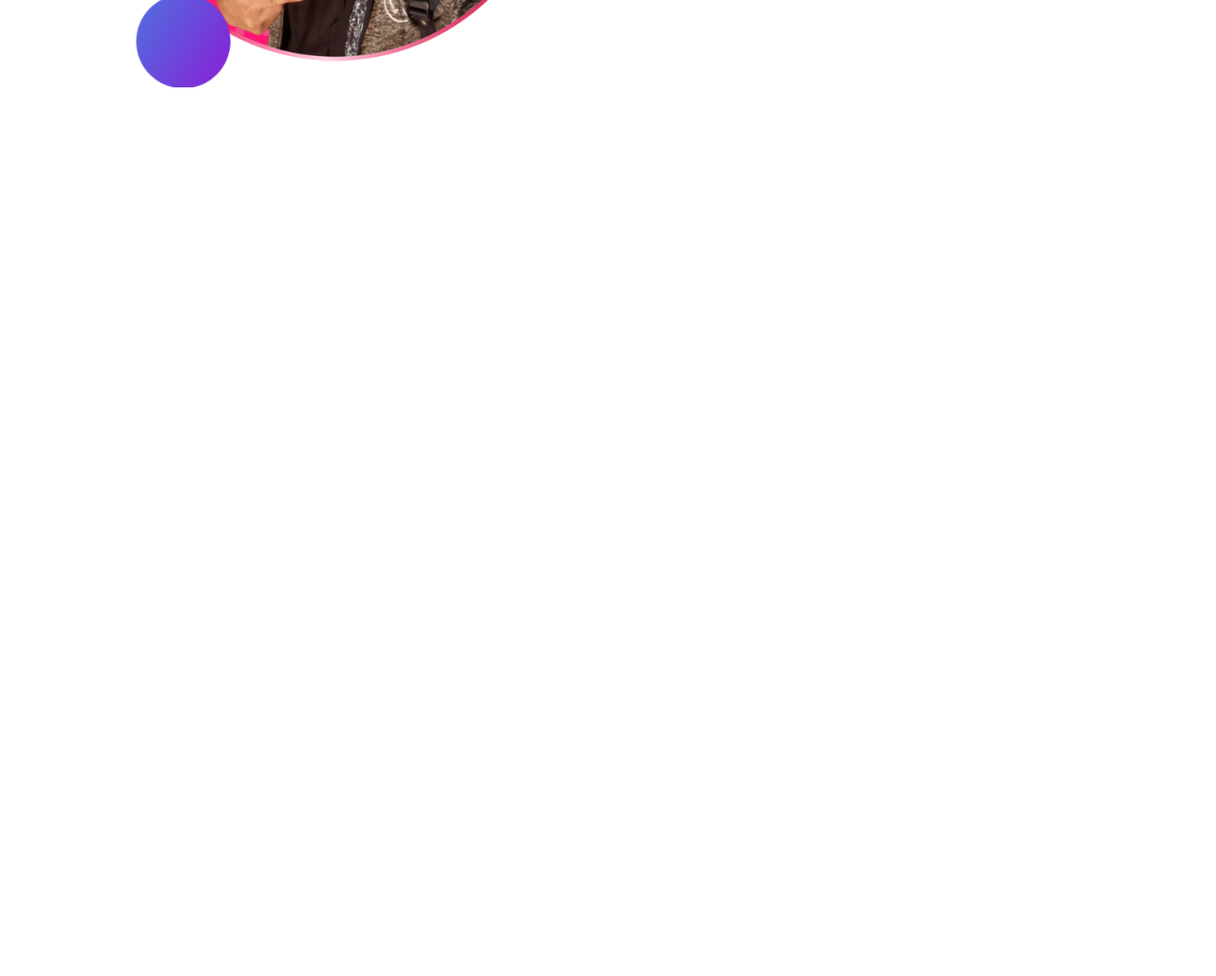
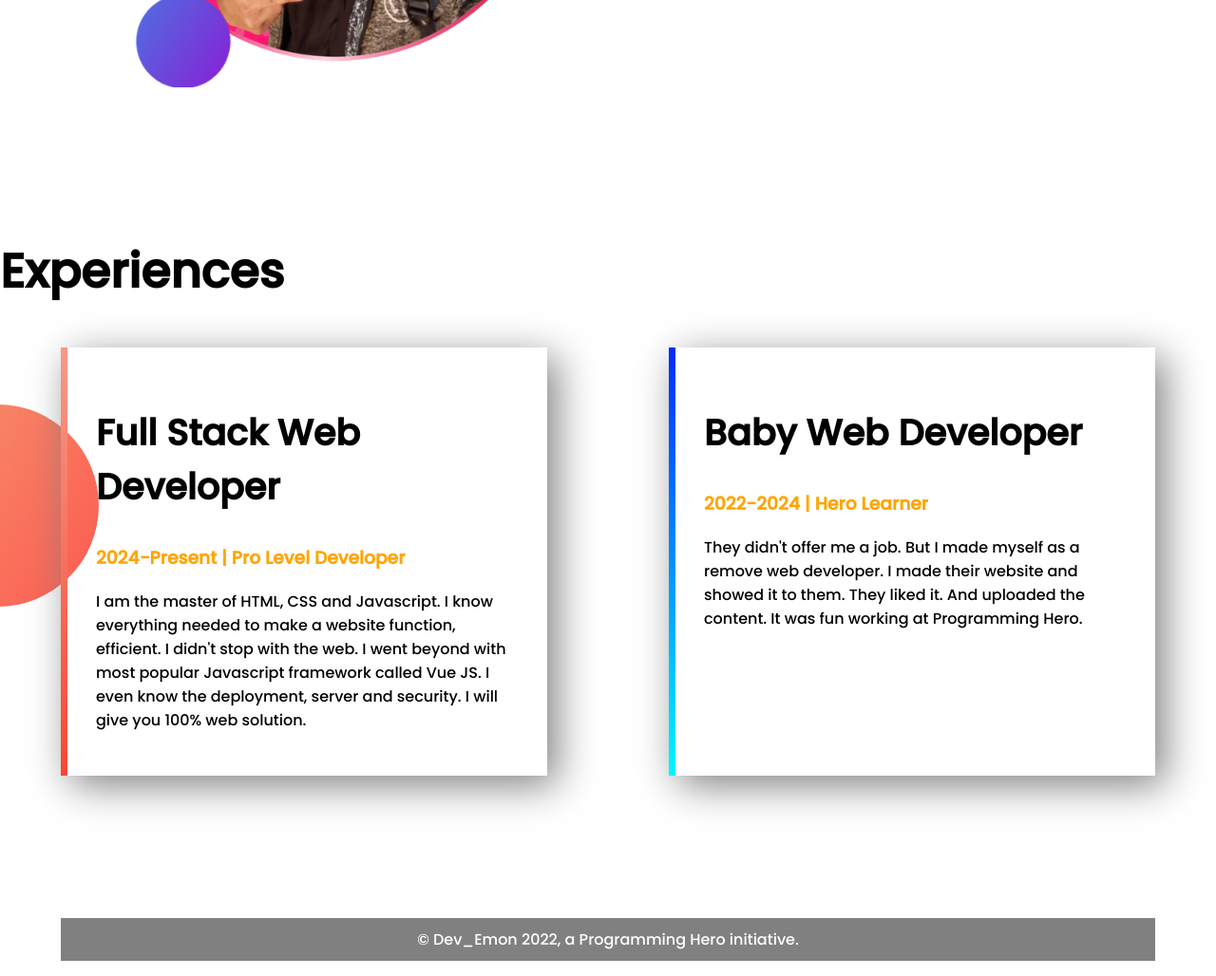
Before and after one commit to mdnaimurrahaman/Developr-Protfolio, a plain HTML site: page index.html in a window 1280 px wide. Shown: the part 1048-2076 px from the top of the page at 95% size. Before the commit the page ends 1297 px from the top, so only its background shows below. Drawn offline with Linux system fonts and the light colour scheme.

Commit message:
Experince and footer add

```diff
--- a/index.html
+++ b/index.html
@@ -12,7 +12,7 @@
 </head>
 <body>
 
-    <section class="top-banner">
+    <section class="top-banner container-flex">
         <div class="welcome-side">
             <h1>Welcome To</h1>
             <h1><span class="text-color">Dev_Emon</span> World ! </h1>
@@ -24,7 +24,7 @@
            <img src="images/my-bg-final-1.png" alt="">
         </div>
     </section>
-    <section  class="Dream-Big">
+    <section  class="Dream-Big container-flex">
         <div class="welcome-side">
             <img src="images/my-bg-final-4.png" alt="" srcset="">
         </div>
@@ -37,6 +37,25 @@
         </div>
         </div>
     </section>
+    <section class="experience-aria">
+        <h1>Experiences</h1>
+        <div class="container-flex ">
+            <div id="full-stack-dev" class="welcome-side experience-item">
+                <h2>Full Stack Web Developer</h2>
+                <h3 class="text-color">2024-Present | Pro Level Developer</h3>
+                <p>I am the master of HTML, CSS and Javascript. I know everything needed to make a website function, efficient. I didn't stop with the web. I went beyond with most popular Javascript framework called Vue JS. I even know the deployment, server and security. I will give you 100% web solution.</p>
+            </div>
+            <div id="baby-dev" class="welcome-side experience-item">
+                <h2>Baby Web Developer</h2>
+                <h3 class="text-color">2022-2024 | Hero Learner</h3>
+                <p>They didn't offer me a job. But I made myself as a remove web developer. I made their website and showed it to them. They liked it. And uploaded the content. It was fun working at Programming Hero.</p>
+            </div>
+        </div>
+    </section>
+
+    <footer>
+        <p>© Dev_Emon 2022, a Programming Hero initiative.</p>
+    </footer>
 
 </body>
 </html>
--- a/style.css
+++ b/style.css
@@ -4,7 +4,7 @@ body{
     margin: 0%;
 }
 
-section{
+.container-flex{
     display: flex;
     margin-bottom: 150px;
 }
@@ -18,6 +18,12 @@ h1{
     font-size: 50px;
     /* font-weight: bold; */
 }
+
+h2{
+    font-size: 38px;
+    /* letter-spacing: 2px; */
+}
+
 .welcome-side img{
     width: 90%;
 }
@@ -60,3 +66,39 @@ h1{
 .dreambig-text{
     margin-right: 10%;
 }
+
+.experience-item{
+    box-shadow: 10px 10px 40px gray;
+    width: 40%;
+    margin-left: 5%;
+    margin-right: 5%;
+    padding: 30px;
+
+}
+
+.experience-aria{
+    background-image: url(images/exp-bg.png);
+    background-repeat: no-repeat;
+    background-position: left;
+}
+
+#baby-dev{
+    border-left: 7px solid;
+    border-image: linear-gradient(#002aff,#00f6ff);
+    border-image-slice: 1;
+}
+
+#full-stack-dev{
+    border-left: 7px solid;
+    border-image: linear-gradient(#f59a87,#f84734);
+    border-image-slice: 1;
+}
+
+footer p{
+    text-align: center;
+    background-color: gray;
+    color: white;
+    padding: 10px;
+    margin-left: 5%;
+    margin-right: 5%;
+}
```
